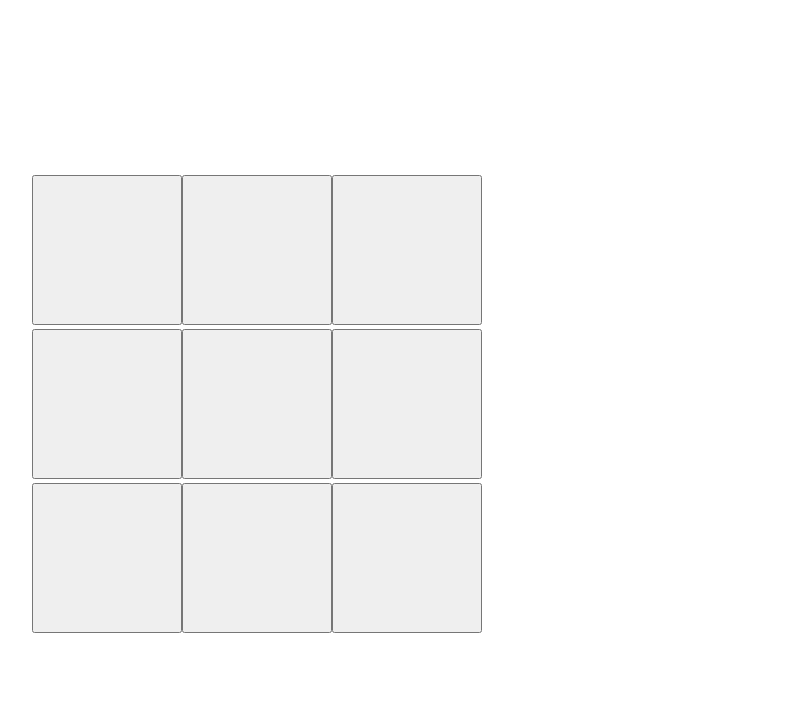
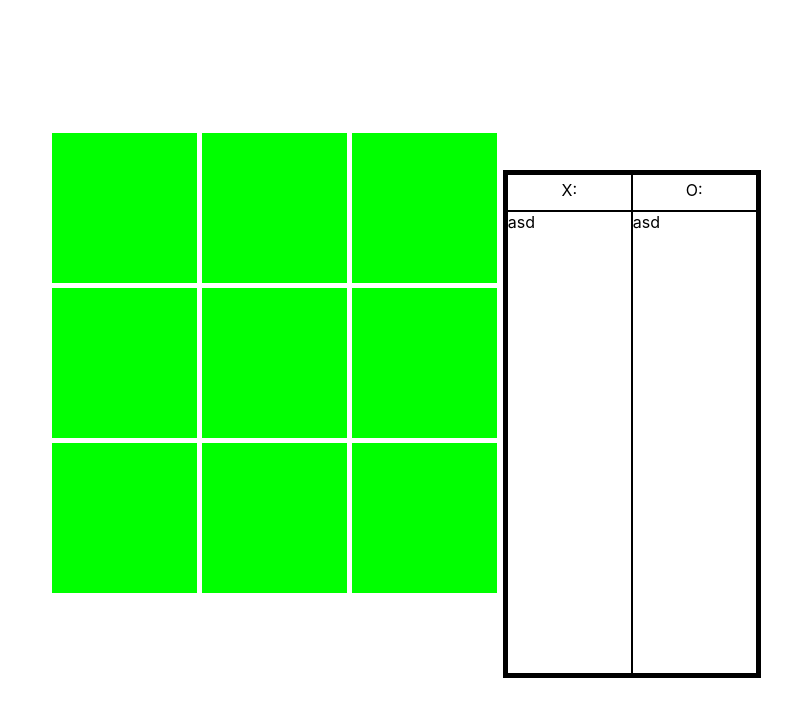
Before and after one commit to ArtiZN/XO-game, a React (Create React App) app in the folder education/: page / in a window 1280 px wide. Shown: the top 716 px of the page, without its empty margins (383-1175 px from the left). Built offline with nearby package versions, Linux system fonts and the light colour scheme.

Commit message:
added moves

```diff
--- a/education/src/Actions/DrawBoard.js
+++ b/education/src/Actions/DrawBoard.js
@@ -7,30 +7,21 @@ function DrawBoard(props){
 
 
     const Styles = {
-        button : {
+        clickableDiv : {
             width : `${size}px`,
-            height : `${size}px`
-
+            height : `${size}px`,
+            backgroundColor: 'lime',
+            marginRight : '5px',
+            marginTop : '5px',
+            fontSize: 90,
+            textAlign : 'center',
+            color: 'red',
         },
 
         div : {
-            display: 'inline-flex',
-            width: `${3*size}`,
-            height : `${size}px`
-
+            display: 'flex',
         },
 
-        body : {
-
-            height : `${3*size}px`,
-            width: `${3*size}`,
-        },
-        p: {
-            margin: 0,
-            fontSize: 200,
-            marginTop: -40,
-            marginLeft: -10,
-        }
     }
 
 
@@ -67,11 +58,25 @@ function DrawBoard(props){
                     }
 
                 }
+
             }
+
+    }
 
 
 
+    function endGame(){
+            let values = props.Values()
+            winCondition()
+            if (values.every(element => {
+               return element!==0
+            })) {
+                alert('draw')
+                setTimeout(props.resetBoard, 1000)
+            }
     }
+
+
 
     function clicked(e, id){
         e.preventDefault();
@@ -88,7 +93,7 @@ function DrawBoard(props){
         }
        else alert('The field is not empty')
 
-       winCondition()
+       endGame()
     }
 
 
@@ -104,46 +109,49 @@ function DrawBoard(props){
     }
 
     return (
+
         <div className='main' style={Styles.body}>
 
+
+
             <div style={Styles.div}>
-                <button style={Styles.button} onClick={(event)=>{return clicked(event, 0)}}>
-                    <p style={Styles.p}>{renderElement(props.Values()[0])}</p>
-                </button>
-                <button style={Styles.button} onClick={(event)=>{return clicked(event, 1)}}>
-                    <p style={Styles.p}>{renderElement(props.Values()[1])}</p>
-                </button>
-                <button style={Styles.button} onClick={(event)=>{return clicked(event, 2)}}>
-                    <p style={Styles.p}>{renderElement(props.Values()[2])}</p>
-                </button>
+                <div style={Styles.clickableDiv} onClick={(event)=>{return clicked(event, 0)}}>
+                    {renderElement(props.Values()[0])}
+                </div>
+                <div style={Styles.clickableDiv} onClick={(event)=>{return clicked(event, 1)}}>
+                    {renderElement(props.Values()[1])}
+                </div>
+                <div style={Styles.clickableDiv} onClick={(event)=>{return clicked(event, 2)}}>
+                    {renderElement(props.Values()[2])}
+                </div>
             </div>
 
-            <p style={{margin:  '0px'}}/>
+
 
             <div style={Styles.div}>
-                <button style={Styles.button} onClick={(event)=>{return clicked(event, 3)}}>
-                    <p style={Styles.p}>{renderElement(props.Values()[3])}</p>
-                </button>
-                <button style={Styles.button} onClick={(event)=>{return clicked(event, 4)}}>
-                    <p style={Styles.p}>{renderElement(props.Values()[4])}</p>
-                </button>
-                <button style={Styles.button} onClick={(event)=>{return clicked(event, 5)}}>
-                    <p style={Styles.p}>{renderElement(props.Values()[5])}</p>
-                </button>
+                <div style={Styles.clickableDiv} onClick={(event)=>{return clicked(event, 3)}}>
+                    {renderElement(props.Values()[3])}
+                </div>
+                <div style={Styles.clickableDiv} onClick={(event)=>{return clicked(event, 4)}}>
+                    {renderElement(props.Values()[4])}
+                </div>
+                <div style={Styles.clickableDiv} onClick={(event)=>{return clicked(event, 5)}}>
+                    {renderElement(props.Values()[5])}
+                </div>
             </div>
 
-            <p style={{margin:  '0px'}}/>
+
 
             <div style={Styles.div}>
-                <button style={Styles.button} onClick={(event)=>{return clicked(event, 6)}}>
-                    <p style={Styles.p}>{renderElement(props.Values()[6])}</p>
-                </button>
-                <button style={Styles.button} onClick={(event)=>{return clicked(event, 7)}}>
-                    <p style={Styles.p}>{renderElement(props.Values()[7])}</p>
-                </button>
-                <button style={Styles.button} onClick={(event)=>{return clicked(event, 8)}}>
-                    <p style={Styles.p}>{renderElement(props.Values()[8])}</p>
-                </button>
+                <div style={Styles.clickableDiv} onClick={(event)=>{return clicked(event, 6)}}>
+                    {renderElement(props.Values()[6])}
+                </div>
+                <div style={Styles.clickableDiv} onClick={(event)=>{return clicked(event, 7)}}>
+                   {renderElement(props.Values()[7])}
+                </div>
+                <div style={Styles.clickableDiv} onClick={(event)=>{return clicked(event, 8)}}>
+                   {renderElement(props.Values()[8])}
+                </div>
             </div>
 
         </div>
--- /dev/null
+++ b/education/src/Actions/MovesBoard.js
@@ -0,0 +1,62 @@
+import React from 'react'
+
+function MovesBoard(){
+    let Styles = {
+        marginDiv: {
+            paddingTop: '170px',
+        },
+        lineDiv : {
+            display: 'flex'
+        },
+        scoreDiv: {
+            width: '250px',
+            height: '500px',
+            border: '4px solid black',
+
+        },
+        innerDiv: {
+            width: '123px',
+            height: '30px',
+            border: '1px solid black',
+            textAlign: 'center',
+            paddingTop: '5px'
+        },
+        movesDiv: {
+            width: '50%',
+            height: '461px',
+            border: '1px solid black',
+        }
+    }
+
+    return (
+        <>
+            <div style={Styles.marginDiv}/>
+
+            <div style={Styles.scoreDiv}>
+                <div style={Styles.lineDiv}>
+                    <div style={Styles.innerDiv}>
+                        X:
+                    </div>
+                    <div style={Styles.innerDiv}>
+                        O:
+                    </div>
+                </div>
+                <div style={Styles.lineDiv}>
+                    <div style={Styles.movesDiv}>
+            asd
+                    </div>
+                    <div style={Styles.movesDiv}>
+asd
+                    </div>
+
+
+                </div>
+
+            </div>
+
+
+        </>
+    )
+}
+
+export default MovesBoard
--- a/education/src/App.css
+++ b/education/src/App.css
@@ -2,16 +2,8 @@
   text-align: center;
 }
 
-.App-logo {
-  height: 40vmin;
-  pointer-events: none;
-}
 
-@media (prefers-reduced-motion: no-preference) {
-  .App-logo {
-    animation: App-logo-spin infinite 20s linear;
-  }
-}
+
 
 .App-header {
   background-color: #282c34;
@@ -27,12 +19,3 @@
 .App-link {
   color: #61dafb;
 }
-
-@keyframes App-logo-spin {
-  from {
-    transform: rotate(0deg);
-  }
-  to {
-    transform: rotate(360deg);
-  }
-}
--- a/education/src/App.js
+++ b/education/src/App.js
@@ -1,6 +1,7 @@
 import React, { useState } from 'react';
 import DrawBoard from './Actions/DrawBoard'
 import './App.css';
+import MovesBoard from './Actions/MovesBoard';
 
 function App() {
 
@@ -50,7 +51,26 @@ function App() {
 
   return (
       <>
-      <DrawBoard Board={board} Values={getValues} turn={temp} setTurn={setTemp} setBoard={setBoard} changeX={changeX} changeO={changeO} resetBoard={resetBoard}/>
+        <div style={{display: 'flex'}}>
+          <div id='left'>
+
+          </div>
+
+          <div id='middle'>
+           <DrawBoard
+              Board={board} Values={getValues}
+              turn={temp} setTurn={setTemp} setBoard={setBoard}
+              changeX={changeX} changeO={changeO}
+              resetBoard={resetBoard}
+            />
+          </div>
+
+          <div id='right'>
+            <MovesBoard/>
+          </div>
+
+        </div>
+
       </>
   );
 }
--- a/education/src/index.css
+++ b/education/src/index.css
@@ -14,10 +14,20 @@ code {
 }
 
 .main {
-    position: absolute;
-    top: 50%;
-    left: 50%;
-    margin-right: -50%;
-    transform: translate(-50%, -50%);
+
     width: 450px;
 }
+
+#left {
+ width: 25%;
+}
+
+#middle {
+  width: 40%;
+  padding-top: 10%;
+  padding-left: 12%;
+}
+
+#right {
+  width: 35%;
+}
```
